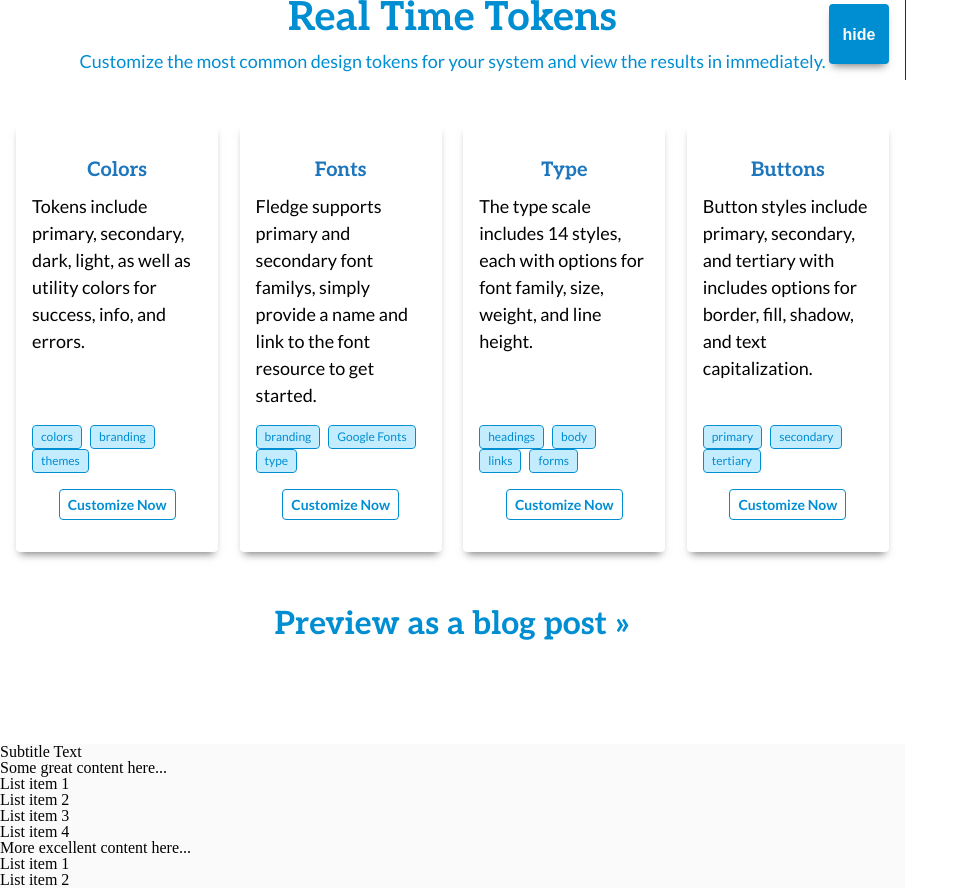
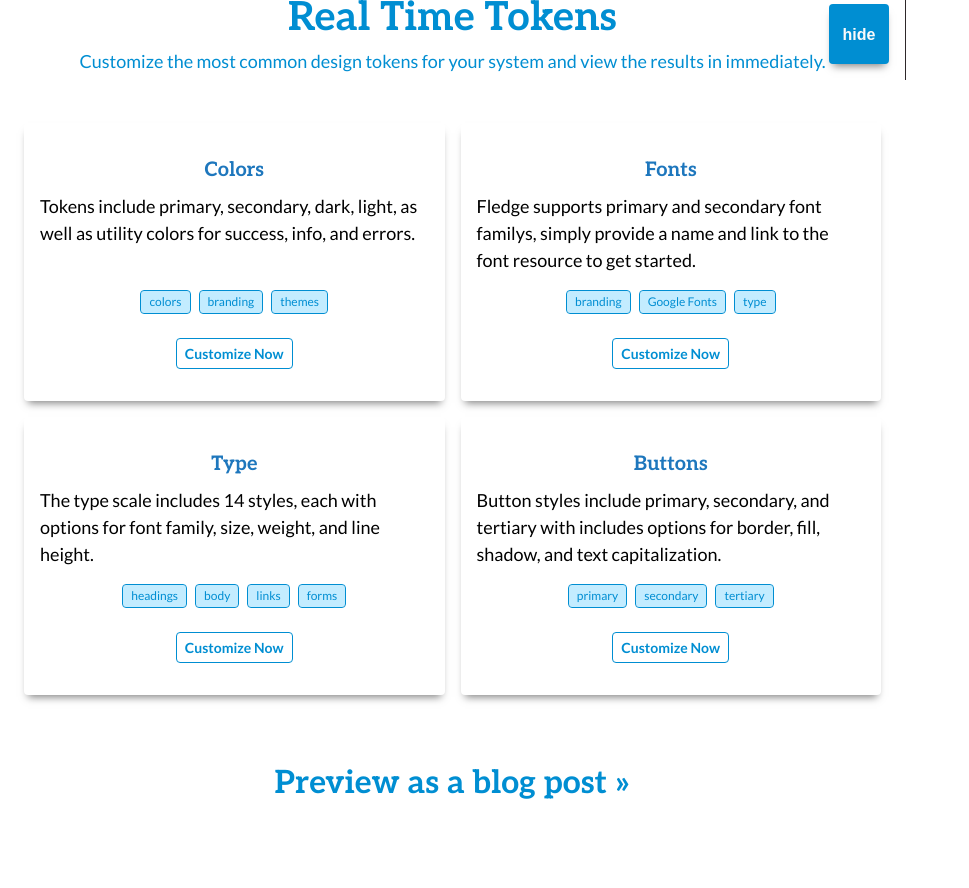
Before and after one commit to brendanbax/fledge, a Vue app: page / in a window 1280 px wide. Shown: the part 720-1608 px from the top of the page, without its empty margins (0-969 px from the left). Built offline with nearby package versions, Linux system fonts and the light colour scheme.

Commit message:
menu open styling

```diff
--- a/src/components/Demo.vue
+++ b/src/components/Demo.vue
@@ -66,7 +66,7 @@
       <div class="max-1200" :class="computedClass">
         <h2 class="text-h2 text-center text-primary">Real Time Tokens</h2>
         <p class="text-body text-center text-primary">Customize the most common design tokens for your system and view the results in immediately.</p>
-        <div class="card-row mt-3">
+        <div class="card-row mt-3" :class="{'narrow': menuOpen}">
           <div class="card demo-card">
             <h3 class="text-h5 text-secondary">Colors</h3>
             <p class="text-body">Tokens include primary, secondary, dark, light, as well as utility colors for success, info, and errors.</p>
@@ -281,6 +281,7 @@ svg {
   border-radius: var(--global-radius);
   padding: .125rem .5rem;
   z-index: 1;
+  margin-bottom: .5rem;
 }
 .demo-tag::before {
   content: '';
@@ -297,4 +298,40 @@ svg {
 .demo-tag:not(:last-child) {
   margin-right: .5rem;
 }
+@media screen and (max-width: 960px) {
+  .card-row {
+    justify-content: space-around;
+  }
+  .demo-card {
+    flex-basis: calc(50% - 1rem);
+    margin-bottom: 1rem;
+  }
+  .demo-card:not(:first-child) {
+    margin-left: 0;
+  }
+}
+@media screen and (max-width: 1400px) {
+  .narrow {
+    justify-content: space-around;
+  }
+  .narrow .demo-card {
+    flex-basis: calc(50% - 1rem);
+    margin-bottom: 1rem;
+  }
+  .narrow .demo-card:not(:first-child) {
+    margin-left: 0;
+  }
+}
+@media screen and (max-width: 960px) {
+  .narrow .demo-card {
+    flex-basis: 100%;
+    margin-bottom: 1rem;
+  }
+}
+@media screen and (max-width: 560px) {
+  .demo-card {
+    flex-basis: 100%;
+    margin-bottom: 1rem;
+  }
+}
 </style>
```
